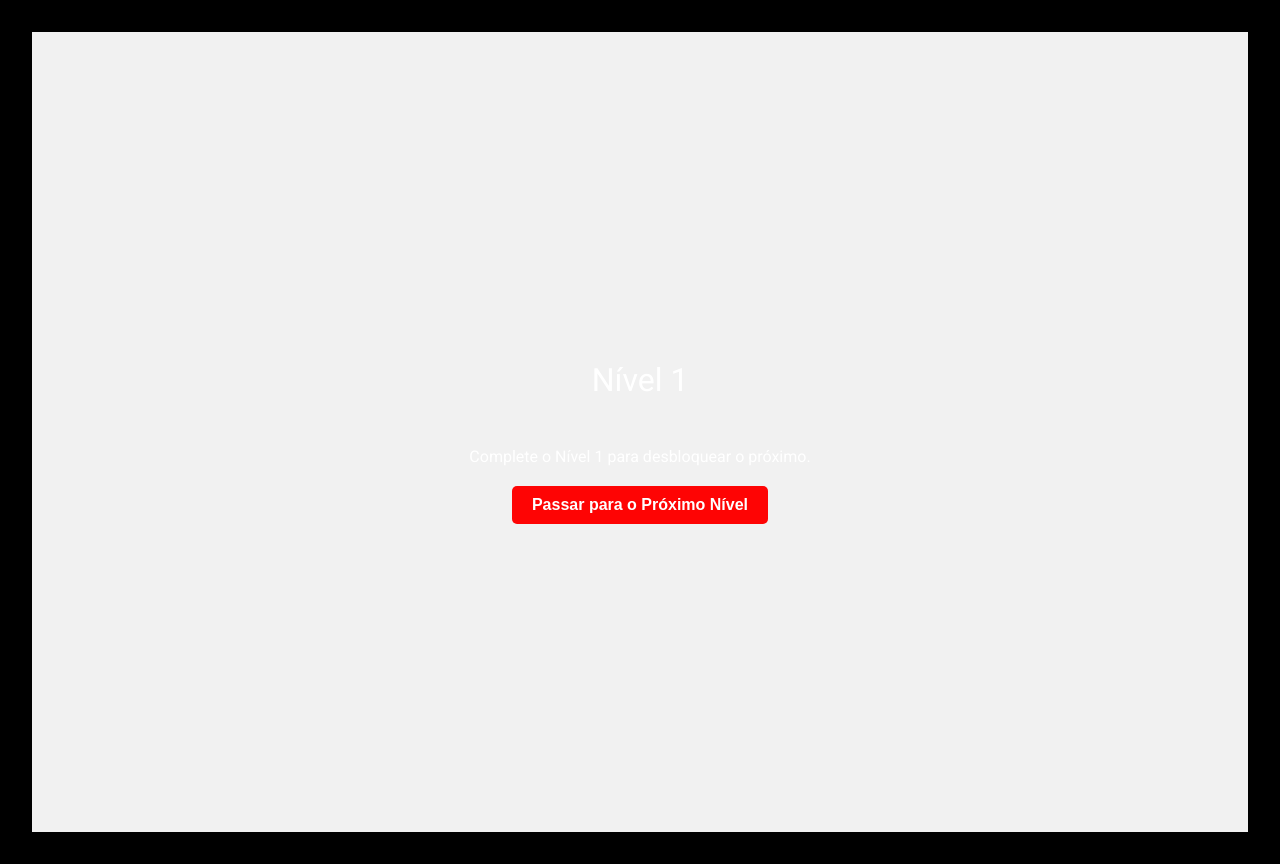
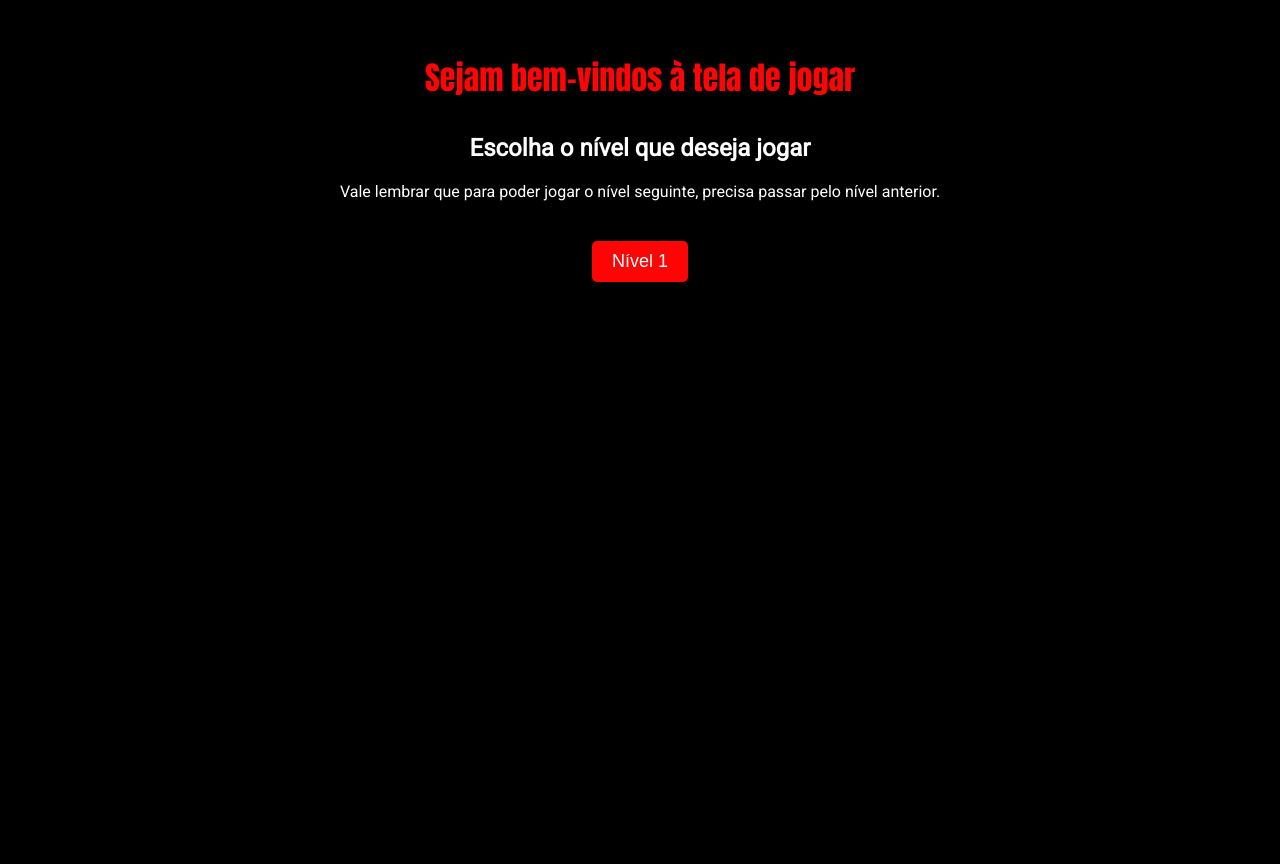
Before and after one commit to emanoelCarvalho/project-quiz-in-svelte, a Svelte app: page / in a window 1280 px wide. Both pictures are taken after a click on the button "Jogar". After the commit the page ends 800 px from the top, so only its background shows below. Built offline with nearby package versions, Linux system fonts and the light colour scheme.

Commit message:
Continue style of the Levels.svelte

```diff
--- a/src/Levels.svelte
+++ b/src/Levels.svelte
@@ -1,39 +1,45 @@
 <script>
-    import { estado, trocaDeEstado } from "./estado";
-    import Levels from "./Levels.svelte";
-    import Game1 from "./Game1.svelte";
+    import { estado, trocaDeEstado } from './estado.js';
+    import Game1 from './Game1.svelte';
+</script>
 
-    let level1Passed = false;
-    let level2Passed = false;
-    let level3Passed = false;
-</script>
+<main>
+    <h1 class="title">Sejam bem-vindos à tela de jogar</h1>
+    <h2 class="subtitle">Escolha o nível que deseja jogar</h2>
+
+    <p class="description">Vale lembrar que para poder jogar o nível seguinte, precisa passar pelo nível anterior.</p>
+
+    <button class="level-button" on:click={() => trocaDeEstado("game1")}>Nível 1</button>
+</main>
+
 <style>
-    /* Estilos CSS compartilhados por todos os níveis */
-    .level-container {
-        display: flex;
-        flex-direction: column;
-        align-items: center;
-        justify-content: center;
-        height: 100vh;
-        background-color: #f1f1f1;
+    main {
+        overflow: hidden;
     }
 
-    .level-title {
+    .title {
+        font-size: 36px;
+        font-weight: bold;
+        margin-bottom: 20px;
+        font-family: "Anton", sans-serif;
+        color: #fe0404;
+    }
+
+    .subtitle {
         font-size: 24px;
-        font-weight: bold;
         margin-bottom: 20px;
     }
 
-    .level-description {
+    .description {
         font-size: 16px;
         text-align: center;
-        margin-bottom: 20px;
+        margin-bottom: 40px;
     }
 
     .level-button {
         padding: 10px 20px;
-        font-size: 16px;
-        font-weight: bold;
+        margin-bottom: 10px;
+        font-size: 18px;
         background-color: #fe0404;
         color: #fff;
         border: none;
@@ -43,33 +49,7 @@
     }
 
     .level-button:hover {
-        background-color: #c40000;
+        background-color: #fff;
+        color: #fe0404;
     }
 </style>
-
-<main>
-    {#if !level1Passed}
-    <div class="level-container">
-        <h1 class="level-title">Nível 1</h1>
-        <p class="level-description">Complete o Nível 1 para desbloquear o próximo.</p>
-        <button class="level-button" on:click={() => trocaDeEstado("game1")}>Passar para o Próximo Nível</button>
-    </div>
-    {:else if !level2Passed}
-    <div class="level-container">
-        <h1 class="level-title">Nível 2</h1>
-        <p class="level-description">Complete o Nível 2 para desbloquear o próximo.</p>
-        <button class="level-button" on:click={() => level2Passed = true}>Passar para o Próximo Nível</button>
-    </div>
-    {:else if !level3Passed}
-    <div class="level-container">
-        <h1 class="level-title">Nível 3</h1>
-        <p class="level-description">Complete o Nível 3 para concluir o jogo.</p>
-        <button class="level-button" on:click={() => level3Passed = true}>Concluir o Jogo</button>
-    </div>
-    {:else}
-    <div class="level-container">
-        <h1 class="level-title">Parabéns!</h1>
-        <p class="level-description">Você concluiu todos os níveis.</p>
-    </div>
-    {/if}
-</main>
```
